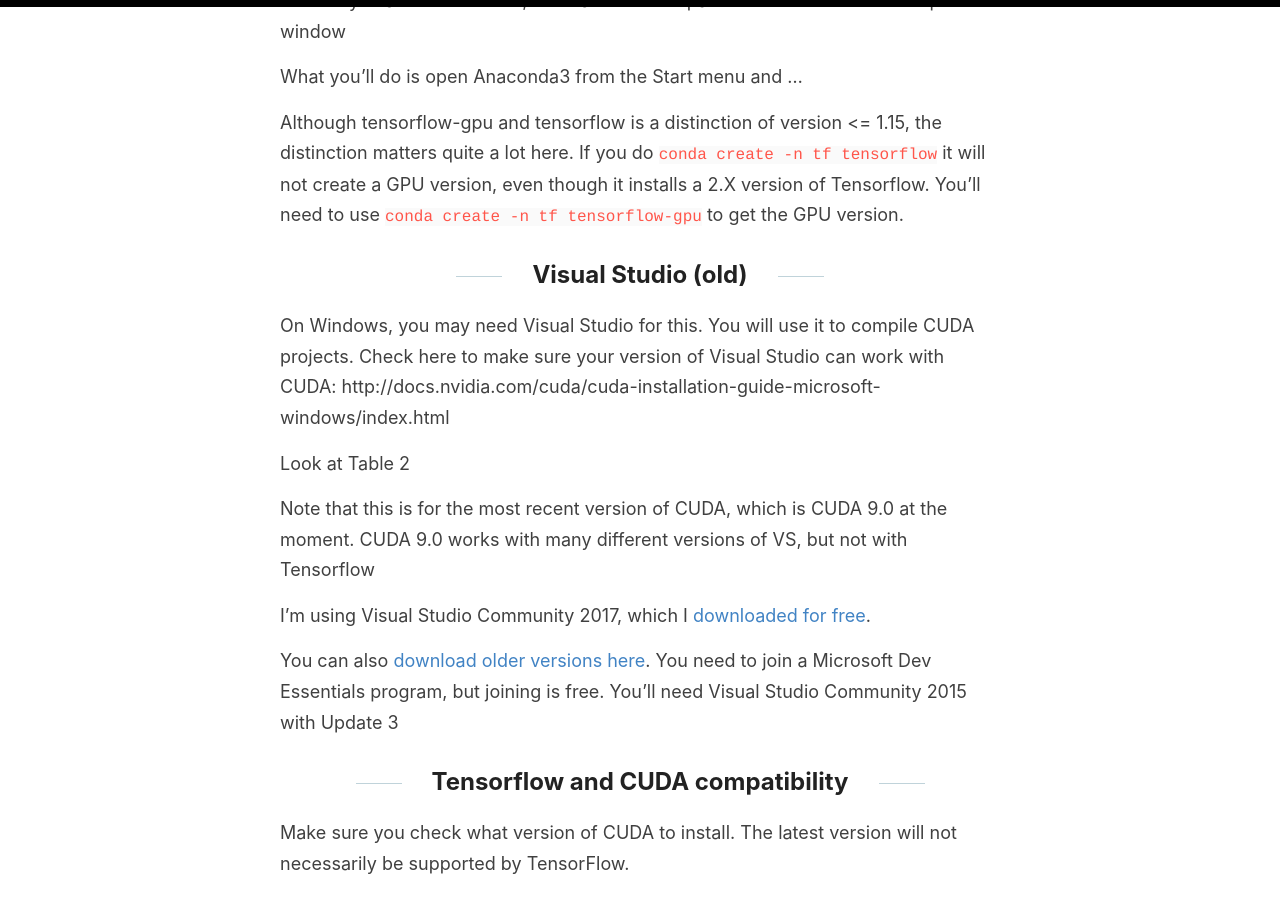
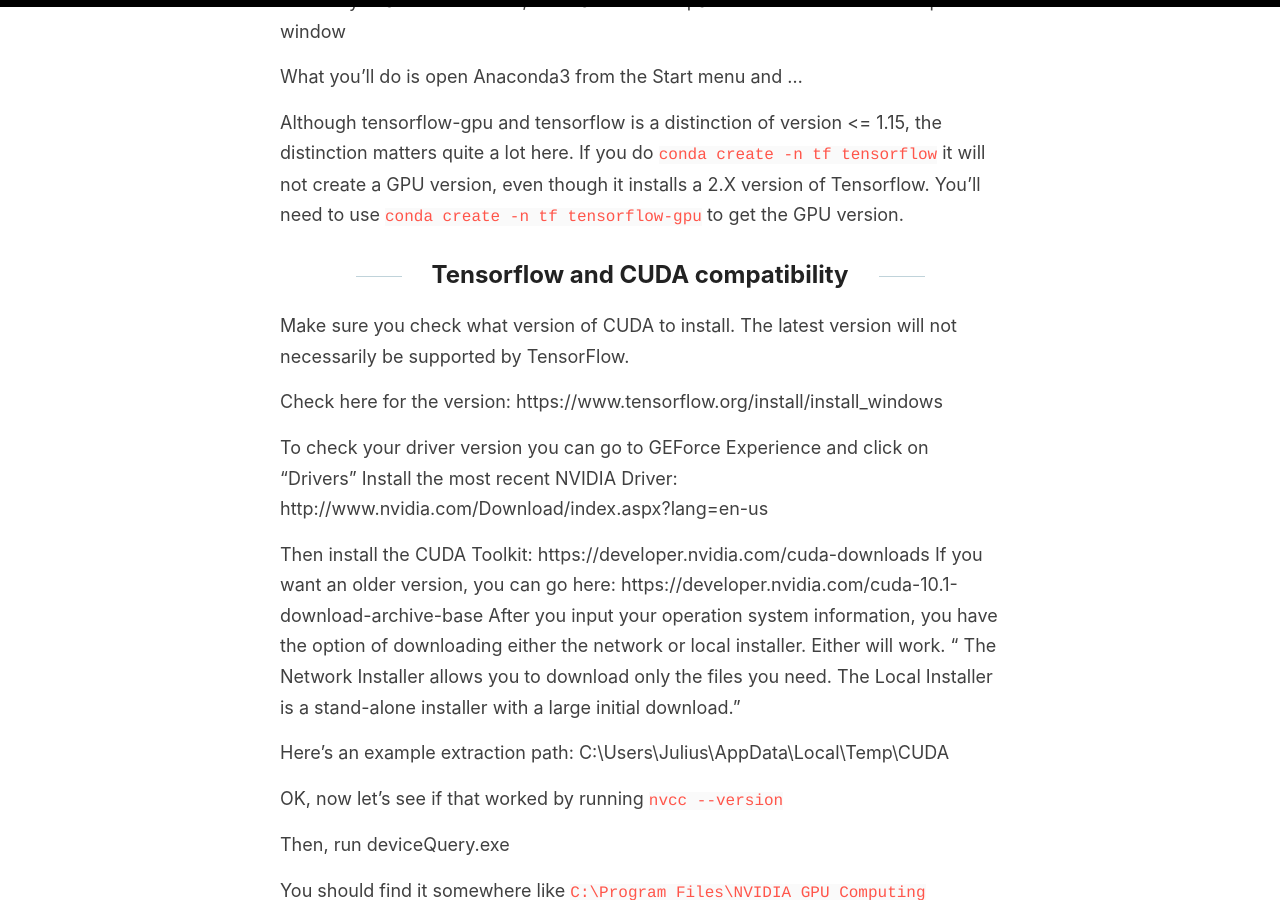
Before and after one commit to jss367/blog, a Jekyll site: the page built from _posts/2017-6-21-tensorflow-gpu-cuda.md, in a window 1280 px wide and 900 px high, scrolled down 2884 px. Built offline with Jekyll 4.4.1, drawn with Linux system fonts in a browser that asks for light colours; our own code applies the rules of GitHub Pages for plain Markdown files.

Commit message:
Update 2017-6-21-tensorflow-gpu-cuda.md

```diff
--- a/_posts/2017-6-21-tensorflow-gpu-cuda.md
+++ b/_posts/2017-6-21-tensorflow-gpu-cuda.md
@@ -108,19 +108,6 @@ Install Anaconda like normal. It's a little annoying on Windows because of how p
 What you'll do is open Anaconda3 from the Start menu and ...
 
 Although tensorflow-gpu and tensorflow is a distinction of version <= 1.15, the distinction matters quite a lot here. If you do `conda create -n tf tensorflow` it will not create a GPU version, even though it installs a 2.X version of Tensorflow. You'll need to use `conda create -n tf tensorflow-gpu` to get the GPU version.
-
-
-## Visual Studio (old)
-
-On Windows, you may need Visual Studio for this. You will use it to compile CUDA projects. Check here to make sure your version of Visual Studio can work with CUDA: http://docs.nvidia.com/cuda/cuda-installation-guide-microsoft-windows/index.html
-
-Look at Table 2
-
-Note that this is for the most recent version of CUDA, which is CUDA 9.0 at the moment. CUDA 9.0 works with many different versions of VS, but not with Tensorflow
-
-I'm using Visual Studio Community 2017, which I [downloaded for free](https://www.visualstudio.com/downloads/).
-
-You can also [download older versions here](https://www.visualstudio.com/vs/older-downloads/). You need to join a Microsoft Dev Essentials program, but joining is free. You'll need Visual Studio Community 2015 with Update 3
 
 ## Tensorflow and CUDA compatibility
 
```
